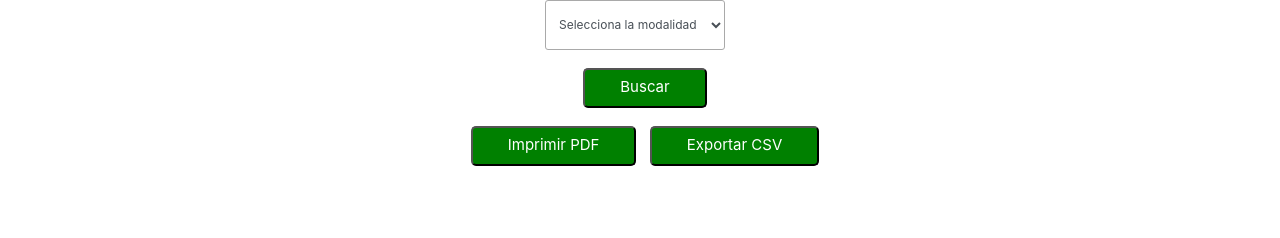
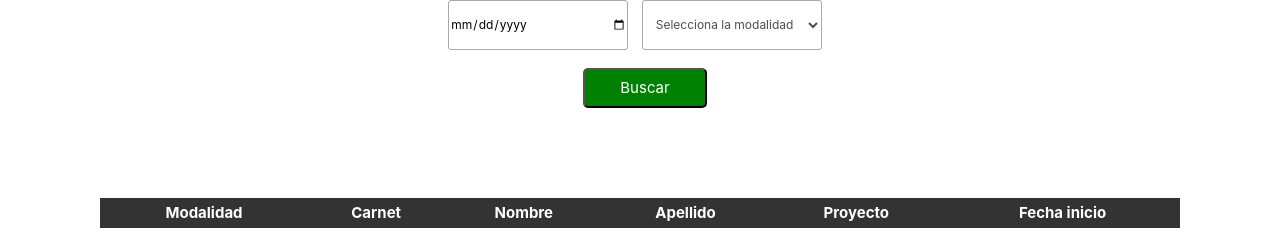
Before and after one commit to Noel-05/SistemaGerencialAgronomia, a Django app: page /sistemaGerencialAgro/modalidad/ in a window 1280 px wide. Shown: the part 265-503 px from the top of the page. Run offline with Django 3.2, Linux system fonts and the light colour scheme; lists and menus that the app fills with data are empty; some libraries are stand-ins or nearby versions.

Commit message:
Observaciones subsanadas en las vista de los reportes gerenciales

```diff
--- a/apps/proyecto/urls.py
+++ b/apps/proyecto/urls.py
@@ -26,8 +26,11 @@
 
     # ESTA URL ES SOLO PARA QUE FUNCIONE EL EJEMPLO, LUEGO SE BORRARA
     path('sistemaGerencialAgro/porcentaje/', consultaEstudiantesPorcentajeCarrera.as_view(), name="buscar_porcentaje"),
+    path('sistemaGerencialAgro/listarEstudiosUniversitarios/', listarEstudioUniversitario, name="listar_estudios_universitarios"),
     path('sistemaGerencialAgro/genero/', consultaEstudiantesPorGenero.as_view(), name="buscar_genero"),
+    path('sistemaGerencialAgro/listarSolicitudes/', listarSolicitudes, name="listar_solicitudes"),
     path('sistemaGerencialAgro/modalidad/', consultaEstudiantesPorModalidad.as_view(), name="buscar_modalidad"),
+    path('sistemaGerencialAgro/listarServicios/', listarServicios, name="listar_servicios"),
     path('sistemaGerencialAgro/reportePorcentaje/', reporteEstudiantesPorcentajeCarrera.as_view(), name="reporte_porcentaje"),
     path('sistemaGerencialAgro/reporteGenero/', reporteEstudiantesPorGenero.as_view(), name="reporte_genero"),
     path('sistemaGerencialAgro/reporteModalidad/', reporteEstudiantesPorModalidad.as_view(), name="reporte_modalidad"),
--- a/apps/proyecto/views.py
+++ b/apps/proyecto/views.py
@@ -395,6 +395,10 @@
 
 #------------------------------------------------------------------------------
 
+def listarEstudioUniversitario(request):
+    estudios_universitarios=EstudioUniversitario.objects.all()
+    return render(request,'proyecto/EstudiantesPorcentajeCarrera.html',{'estudios_universitarios':estudios_universitarios})
+
 class consultaEstudiantesPorcentajeCarrera(TemplateView):
     template_name='proyecto/EstudiantesPorcentajeCarrera.html'
     def post(self,request,*args,**kwargs):
@@ -404,7 +408,8 @@
 
 class reporteEstudiantesPorcentajeCarrera(View):
     def get(self,request,*args,**kwargs):
-        estudios_universitarios=EstudioUniversitario.objects.all()
+        porcentaje=request.POST['porcentaje']
+        estudios_universitarios=EstudioUniversitario.objects.filter(porc_carrerar_aprob=porcentaje)
         template = get_template('reportes/ReportePorcentajeCarrera.html')
         context={'title':'Reporte de estudiantes por porcentaje carrera aprobado','estudios_universitarios':estudios_universitarios}
         html = template.render(context)
@@ -414,6 +419,11 @@
         if pisa_status.err:
             return HttpResponse('We had some errors <pre>'+ html + '</pre>')
         return response
+
+def listarSolicitudes(request):
+    estudiantes=Solicitud.objects.all()
+    return render(request,'proyecto/EstudiantesPorGenero.html',{'estudiantes':estudiantes})
+
 
 class consultaEstudiantesPorGenero(TemplateView):
     template_name='proyecto/EstudiantesPorGenero.html'
@@ -435,13 +445,29 @@
             return HttpResponse('We had some errors <pre>'+ html + '</pre>')
         return response
 
+def listarServicios(request):
+    servicios=ServicioSocial.objects.all()
+    return render(request,'proyecto/EstudiantesPorModalidad.html',{'servicios':servicios})
 
 class consultaEstudiantesPorModalidad(TemplateView):
     template_name='proyecto/EstudiantesPorModalidad.html'
     def post(self,request,*args,**kwargs):
         modalidad=request.POST['modalidad']
-        servicios=ServicioSocial.objects.filter(carnet_estudiante__modalidad=modalidad)
-        return render(request,'proyecto/EstudiantesPorModalidad.html',{'servicios':servicios})
+        fecha=request.POST['fecha']
+        if modalidad!="" and fecha!="":
+            estudiantes=Solicitud.objects.all()
+            return render(request,'proyecto/EstudiantesPorModalidad.html',{'estudiantes':estudiantes})
+
+        elif modalidad!="":
+            servicios=ServicioSocial.objects.filter(carnet_estudiante__modalidad=modalidad)
+            return render(request,'proyecto/EstudiantesPorModalidad.html',{'servicios':servicios})
+        elif fecha!="":
+            servicios=ServicioSocial.objects.filter(carnet_estudiante__fecha_inicio=fecha)
+            return render(request,'proyecto/EstudiantesPorModalidad.html',{'servicios':servicios})
+
+        else:
+             estudiantes=Solicitud.objects.all()
+             return render(request,'proyecto/EstudiantesPorModalidad.html',{'estudiantes':estudiantes})
 
 class reporteEstudiantesPorModalidad(View):
     def get(self,request,*args,**kwargs):
--- a/templates/base/base.html
+++ b/templates/base/base.html
@@ -92,9 +92,9 @@
 
             <li><a href = "">Estudiantes en Servicio Social por Per&iacute;odo</a></li>
 
-            <li><a href = "{% url 'sistemaGerencialAgro:buscar_porcentaje' %}">Estudiantes en Servicio Social por Porcentaje</a></li>
+            <li><a href = "{% url 'sistemaGerencialAgro:listar_estudios_universitarios' %}">Estudiantes en Servicio Social por Porcentaje</a></li>
 
-            <li><a href = "{% url 'sistemaGerencialAgro:buscar_genero' %}">Estudiantes en Servicio Social por Genero</a></li>
+            <li><a href = "{% url 'sistemaGerencialAgro:listar_solicitudes' %}">Estudiantes en Servicio Social por Genero</a></li>
 
             <li><a href = "{% url 'sistemaGerencialAgro:consulta_estudiante_departamento' %}">Proyectos de Estudiantes en Servicio Social por Departamento</a></li>
           </ul>
@@ -102,7 +102,7 @@
 
         <li class="list-group-item menu-has-children"><a style="text-decoration:none" href="#intro">Reportes Gerenciales</a>
           <ul>
-            <li><a href = "{% url 'sistemaGerencialAgro:buscar_modalidad' %}">Estudiantes en Servicio Social por Modalidad</a></li>
+            <li><a href = "{% url 'sistemaGerencialAgro:listar_servicios' %}">Estudiantes en Servicio Social por Modalidad</a></li>
 
             <li><a href = "">Estudiantes en Servicio Social por Carrera</a></li>
 
--- a/templates/proyecto/EstudiantesPorModalidad.html
+++ b/templates/proyecto/EstudiantesPorModalidad.html
@@ -17,19 +17,20 @@
     <div align="center" class="busqueda">
         <form method="POST" action="{% url 'sistemaGerencialAgro:buscar_modalidad' %}">
             {% csrf_token %}
+            <input type="date" name="fecha"  id = "fecha" class = "input-style" placeholder="Porfavor Seleccione la Fecha." maxlength="7">
             <select name="modalidad" class="form-control col-4 col-sm-2 input-style" title="Selecciona la modalidad.Por Favor" required>
                 <option selected value=""> Selecciona la modalidad </option>
                 <option value="Presencial">Presencial</option>
                 <option value="Presencial">Virtual</option>
             </select>
             </br></br>
-            <input class="btn-buscar btn-busqueda" type = "submit" value = "Buscar" id = "modalidadBuscar"></br></br>
+            <input class="btn-buscar btn-busqueda" type = "submit" value = "Buscar" id = "modalidadBuscar" onclick="hacerVisible()"></br></br>
         </form>
     </div>
 
      <div align="center" class="busqueda">
-        <a href="{% url 'sistemaGerencialAgro:reporte_modalidad' %}" target="__blank"><input class="btn-buscar btn-busqueda" type = "submit" value = "Imprimir PDF" id = "">
-        <a href="{% url 'sistemaGerencialAgro:export_csv' %}" target="__blank"></a><input class="btn-buscar btn-busqueda" type = "submit" value = "Exportar CSV" id = "">
+        <a href="{% url 'sistemaGerencialAgro:reporte_modalidad' %}" target="__blank"><input class="btn-buscar btn-busqueda" type = "submit" value = "Imprimir PDF" id = "btnImprimirPDF" hidden>
+        <a href="{% url 'sistemaGerencialAgro:export_csv' %}" target="__blank"></a><input class="btn-buscar btn-busqueda" type = "submit" value = "Exportar CSV" id = "btnExportarCSV" hidden>
     </div>
 
     </br></br>
@@ -40,6 +41,7 @@
         <table>
             <thead>
         	   <tr>
+                    <th>Modalidad</th>
                     <th>Carnet</th>
             		<th>Nombre</th>
                     <th>Apellido</th>
@@ -51,6 +53,7 @@
             {% if servicios %}
             {% for servicio in servicios %}
         		<tr class="etiqueta-tr">
+                    <td class="th-borde width-th-xx" style = "text-align:center;">{{ servicio.carnet_estudiante.carnet_estudiante.modalidad}}</td>
                     <td class="th-borde width-th-xx" style = "text-align:center;">{{ servicio.carnet_estudiante.carnet_estudiante.carnet_estudiante}}</td>
             		<td class="th-borde width-th-xx" style = "text-align:center;">{{ servicio.carnet_estudiante.carnet_estudiante.carnet_estudiante.nombre_estudiante}}</td>
                     <td class="th-borde width-th-xx" style = "text-align:center;">{{ servicio.carnet_estudiante.carnet_estudiante.carnet_estudiante.apellido_estudiante }}</td>
@@ -86,4 +89,11 @@
         }
     </script>
 
+    <script>
+         function hacerVisible(){
+            document.getElementById("btnImprimirPDF").hidden=false;
+            document.getElementById("btnExportarCSV").hidden=false;
+        }
+    </script>
+
 {% endblock %}
```
Also changed, not shown: templates/proyecto/EstudiantesPorGenero.html (+18 -3 lines), templates/proyecto/EstudiantesPorcentajeCarrera.html (+11 -4 lines), DBGerencialAgro.sqlite3.
